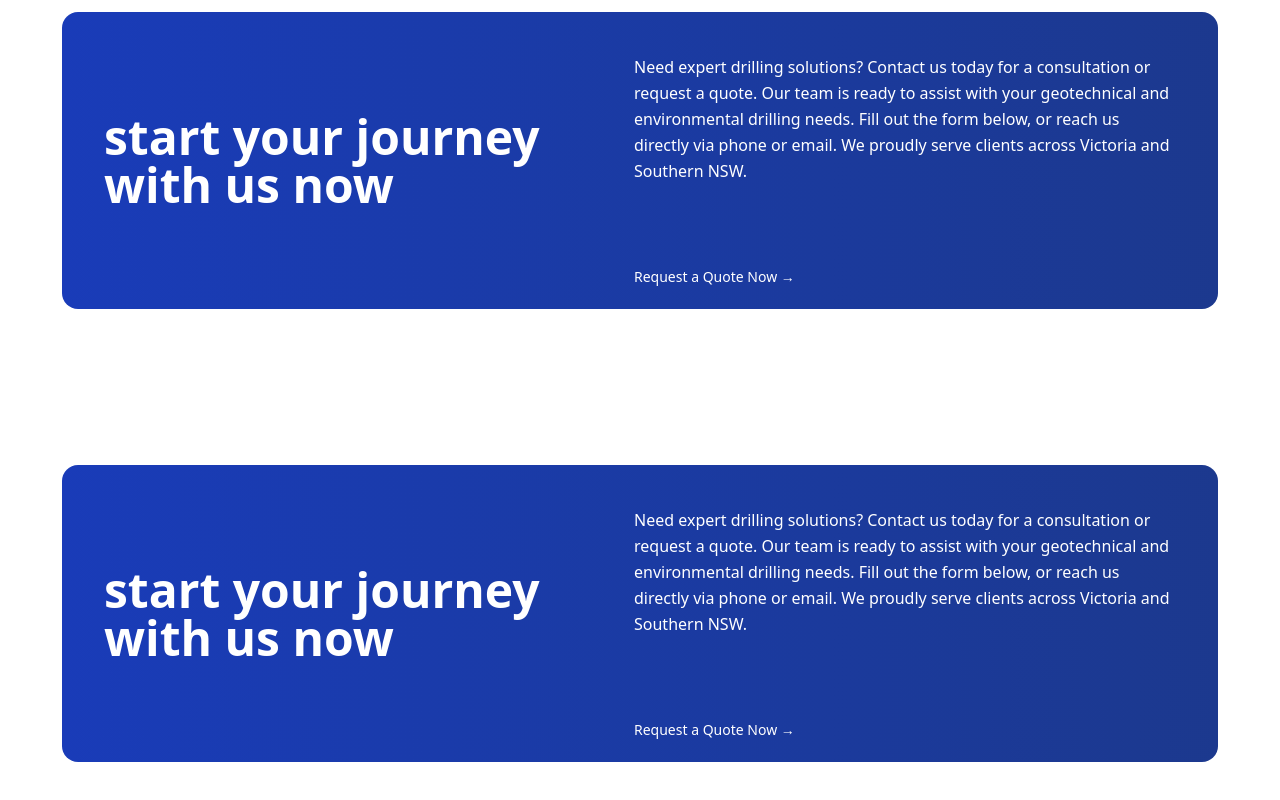
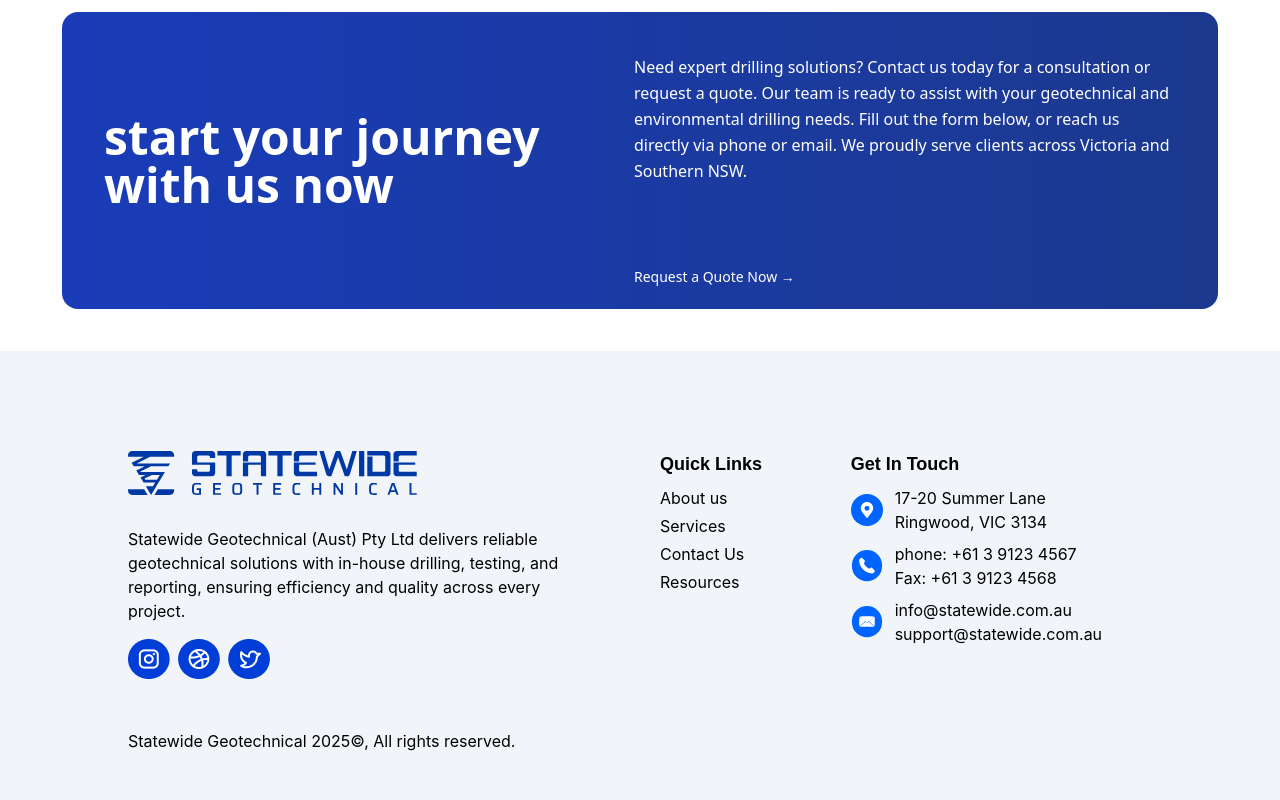
Before and after one commit to tharanga-madurapperuma/statewide-geotechnical_construction-site, a React (Vite) app: page / in a window 1280 px wide. Shown: the part 3735-4535 px from the top of the page. Built offline with nearby package versions, Linux system fonts and the light colour scheme.

Commit message:
fix duplicate blue box

```diff
--- a/src/App.jsx
+++ b/src/App.jsx
@@ -39,7 +39,7 @@ const App = () => {
 
                     <Route path="/envDrilling" element={<EnvDrilling />} />
                 </Routes>
-                {/* <Footer /> */}
+                <Footer />
             </BrowserRouter>
         </div>
     );
--- a/src/pages/home/Home.jsx
+++ b/src/pages/home/Home.jsx
@@ -402,10 +402,6 @@ const Home = () => {
                         </div>
                     </div>
                 </div>
-                {/* START JOURNEY */}
-                <div className="">
-                    <Callbox />
-                </div>
             </div>
 
             {/* START JOURNEY */}
```
